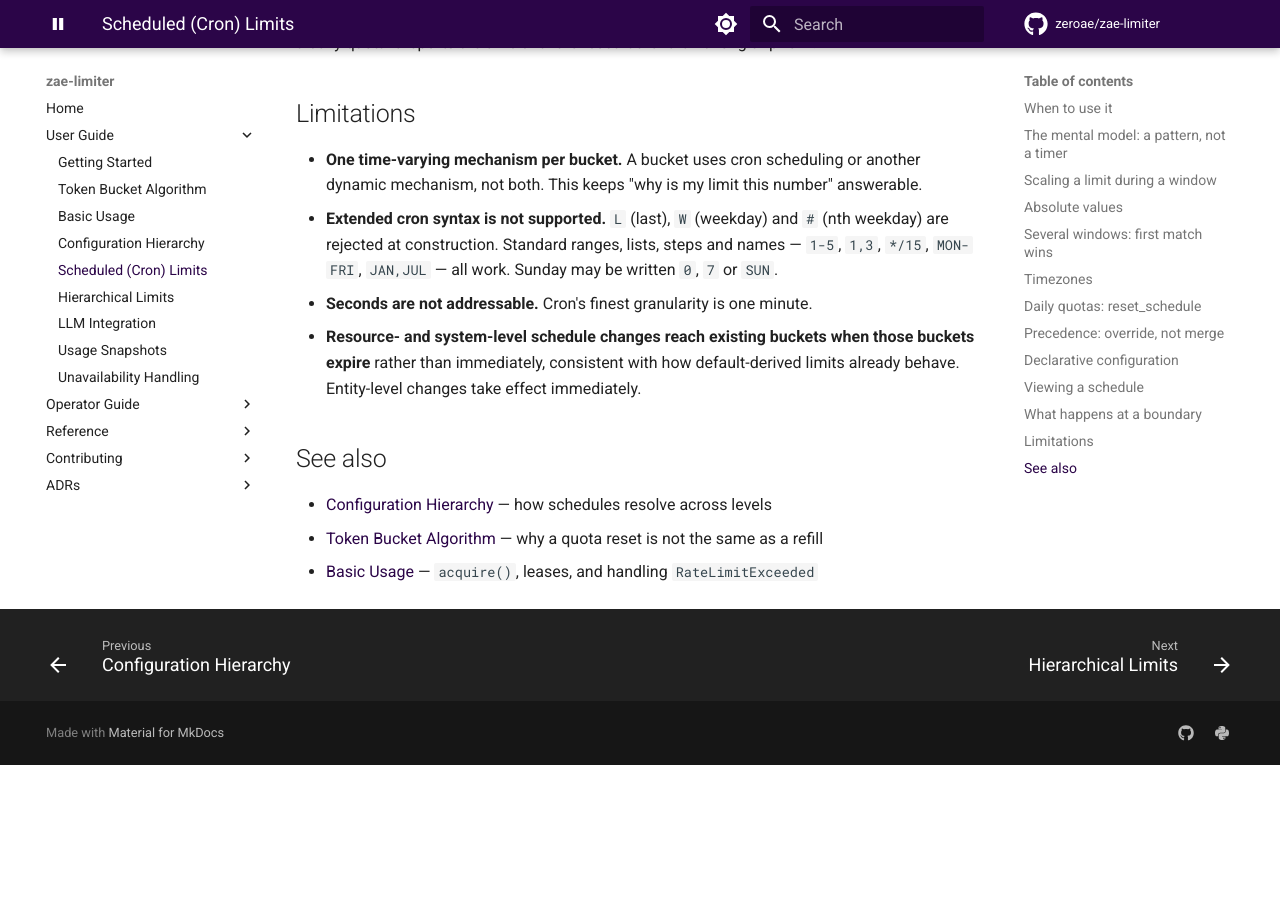
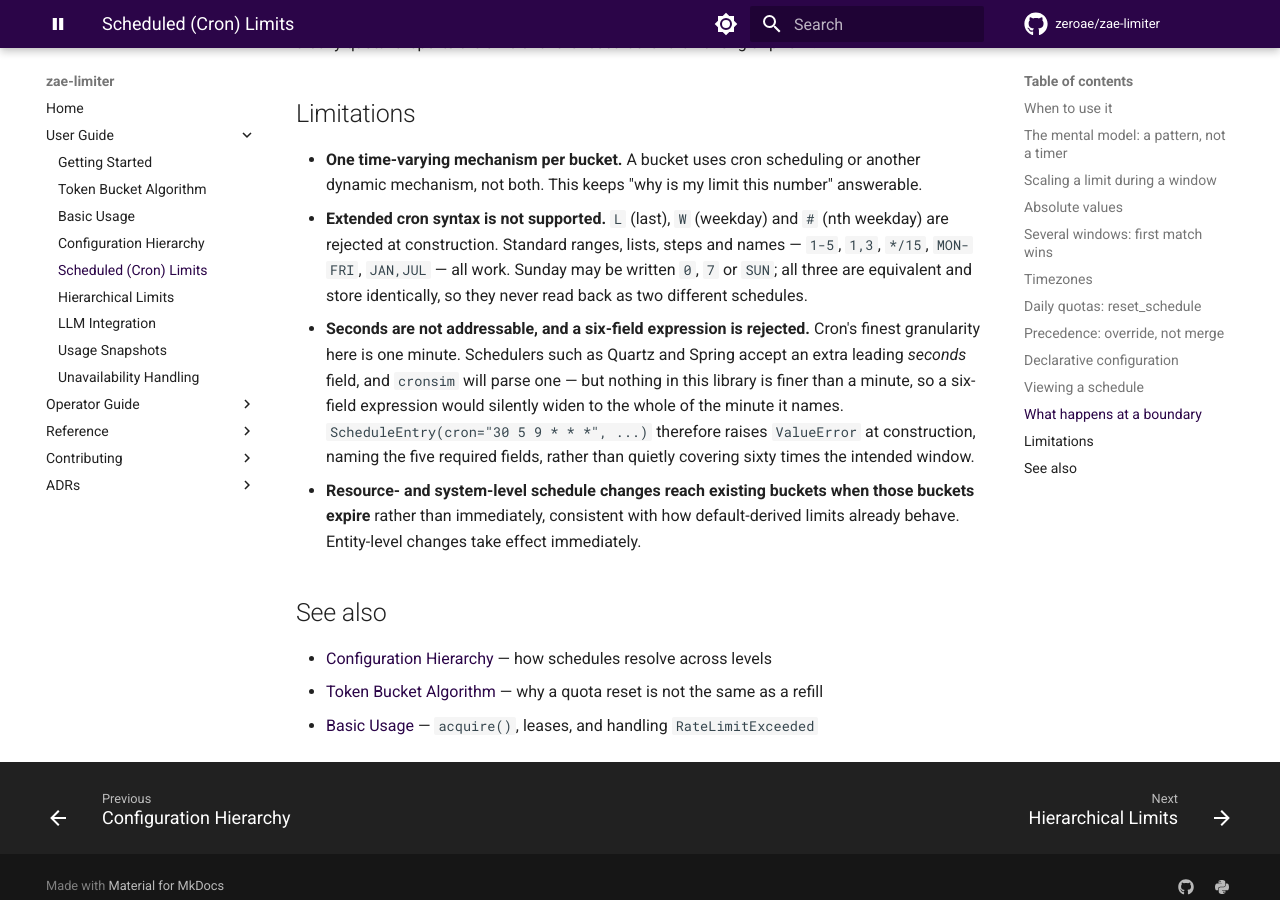
Before and after one commit to zeroae/zae-limiter, an MkDocs documentation site: the page built from docs/guide/scheduled-limits.md, in a window 1280 px wide and 900 px high, scrolled down 6186 px. Built offline with MkDocs 1.6.1 and Material for MkDocs 9.7.7, drawn with Linux system fonts in a browser that asks for light colours; comment, search, counter and statistics services are not loaded; the version menu is left out; before the commit the page ends 6951 px from its top, so only the background shows below that.

Commit message:
📝 docs(guide): document the five-field requirement and Sunday equivalence
Task 5 (#504) tightened `parse_cron` to reject six-field expressions. cronsim
supports an optional leading *seconds* field, so `30 5 9 * * *` previously
constructed fine and then matched the whole of 09:05 — sixty times the window
the author asked for. It now raises at construction.

The guide's limitations section listed `L`/`W`/`#` as rejected and said
"seconds are not addressable", which a reader could fairly take to mean a
six-field expression is accepted with the seconds field ignored — the exact
behaviour that was just removed. Anyone arriving from Quartz or Spring writes
six fields by habit, so the rejection is worth naming outright.

Also noted that `0`, `7` and `SUN` are not merely all accepted but store
identically. That is the property that keeps a manifest re-apply from reading
one schedule as two (design §4.3); saying only "may be written" leaves a
reader to wonder whether the spelling is preserved.

Verified against merged `main` rather than inferred: bare Sunday stores as
`w7`; a list keeps 7 (`SAT,SUN` -> `w6,7`); ranges and steps use 0
(`SUN-THU` -> `w0-4`, `SUN/2` -> `w0/2`, since `7-4` is rejected and `7/2`
would collapse to {7}). All spellings display back as `SUN`.

No behaviour change — documentation only. PR remains held until v0.14.0 ships.

Refs #222

Co-Authored-By: Claude Opus 5 (1M context) <noreply@anthropic.com>
Claude-Session: https://claude.ai/code/session_01QdVj8nPhUwTz2aNJzMFqt5

```diff
--- a/docs/guide/scheduled-limits.md
+++ b/docs/guide/scheduled-limits.md
@@ -277,8 +277,14 @@ quota it reports the time until the reset rather than a long drip-refill.
   mechanism, not both. This keeps "why is my limit this number" answerable.
 - **Extended cron syntax is not supported.** `L` (last), `W` (weekday) and `#` (nth weekday) are
   rejected at construction. Standard ranges, lists, steps and names — `1-5`, `1,3`, `*/15`,
-  `MON-FRI`, `JAN,JUL` — all work. Sunday may be written `0`, `7` or `SUN`.
-- **Seconds are not addressable.** Cron's finest granularity is one minute.
+  `MON-FRI`, `JAN,JUL` — all work. Sunday may be written `0`, `7` or `SUN`; all three are
+  equivalent and store identically, so they never read back as two different schedules.
+- **Seconds are not addressable, and a six-field expression is rejected.** Cron's finest
+  granularity here is one minute. Schedulers such as Quartz and Spring accept an extra leading
+  *seconds* field, and `cronsim` will parse one — but nothing in this library is finer than a
+  minute, so a six-field expression would silently widen to the whole of the minute it names.
+  `ScheduleEntry(cron="30 5 9 * * *", ...)` therefore raises `ValueError` at construction,
+  naming the five required fields, rather than quietly covering sixty times the intended window.
 - **Resource- and system-level schedule changes reach existing buckets when those buckets expire**
   rather than immediately, consistent with how default-derived limits already behave. Entity-level
   changes take effect immediately.
```
